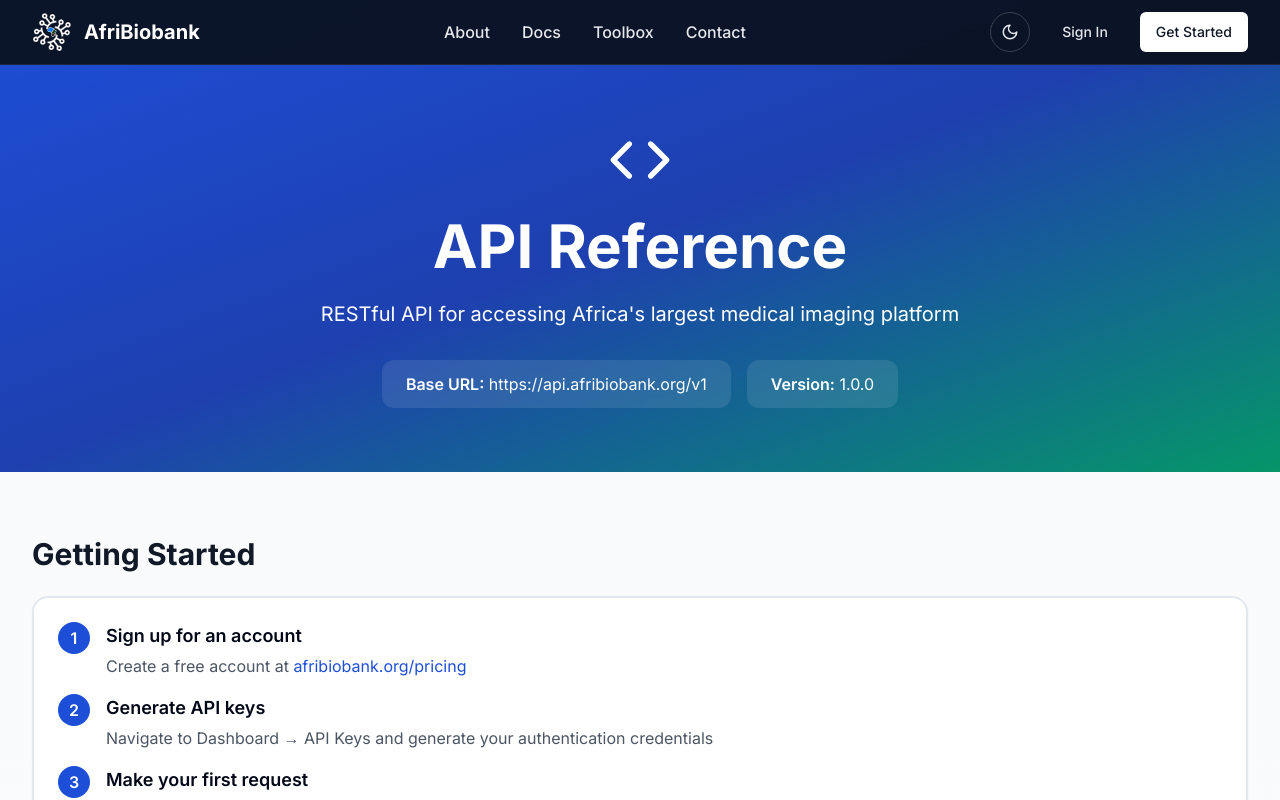
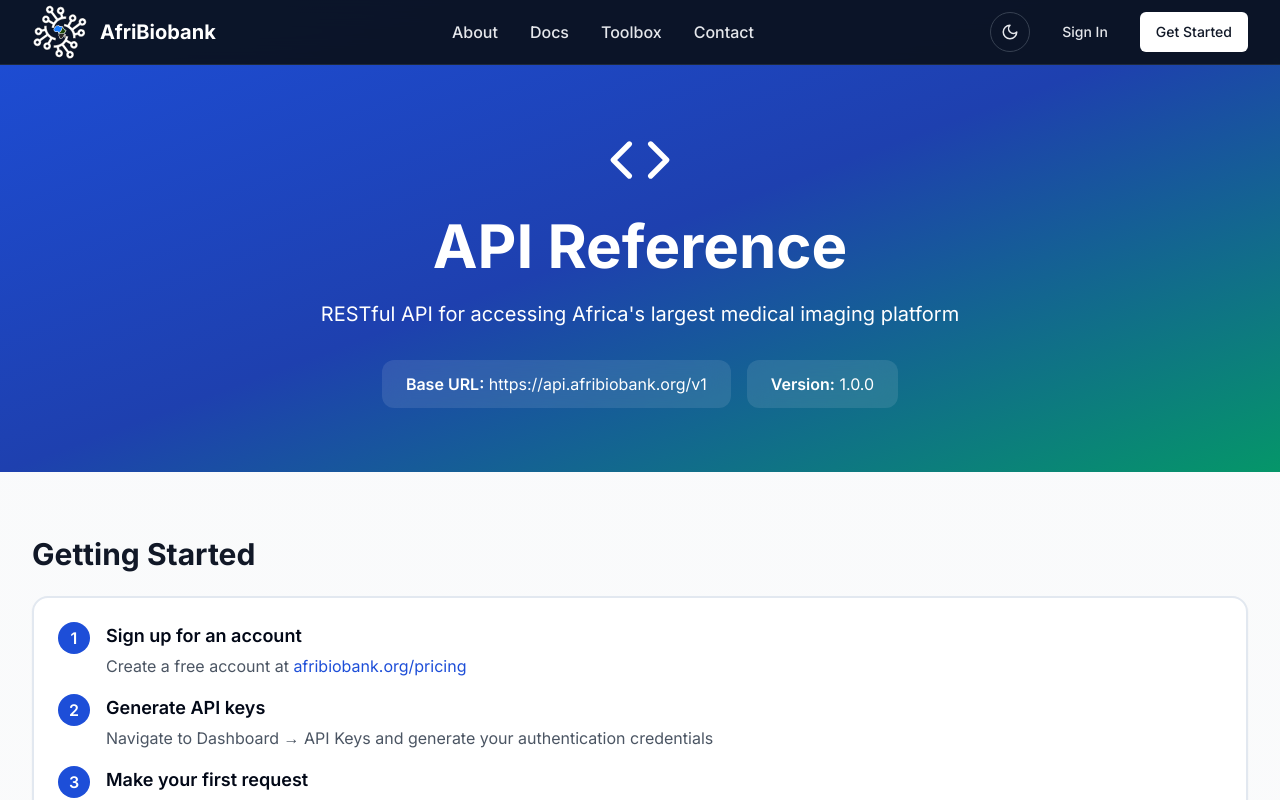
Before and after one commit to ismailukman/AfriBiobank, a Next.js app in the folder app/: page /api in a window 1280 px wide. Shown: the top 800 px of the page. Built offline with nearby package versions, Linux system fonts and the light colour scheme.

Commit message:
Increase logo size in navbar and footer - Navbar logo: 40x40px -> 56x56px - Footer logo: 48x48px -> 72x72px

```diff
--- a/app/components/landing/Footer.tsx
+++ b/app/components/landing/Footer.tsx
@@ -10,9 +10,9 @@ export function Footer() {
           <Image
             src="/afribiobank_logo_w.svg"
             alt="AfriBiobank Logo"
-            width={48}
-            height={48}
-            className="w-12 h-12"
+            width={72}
+            height={72}
+            className="w-18 h-18"
           />
           <div>
             <h2 className="text-2xl font-bold text-white">AfriBiobank</h2>
--- a/app/components/navigation/Navbar.tsx
+++ b/app/components/navigation/Navbar.tsx
@@ -30,9 +30,9 @@ export function Navbar() {
             <Image
               src="/afribiobank_logo_w.svg"
               alt="AfriBiobank Logo"
-              width={40}
-              height={40}
-              className="w-10 h-10"
+              width={56}
+              height={56}
+              className="w-14 h-14"
             />
             <span className="text-xl font-bold text-white">AfriBiobank</span>
           </Link>
```
